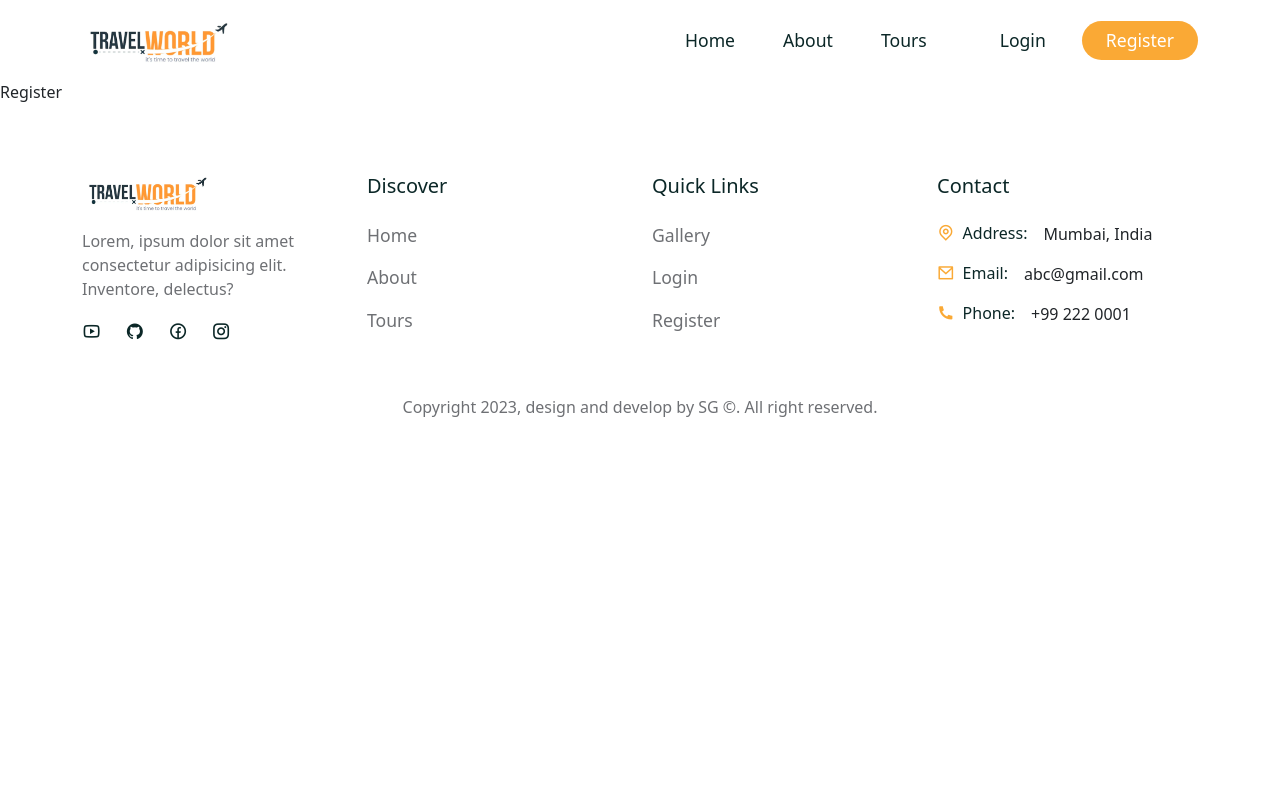
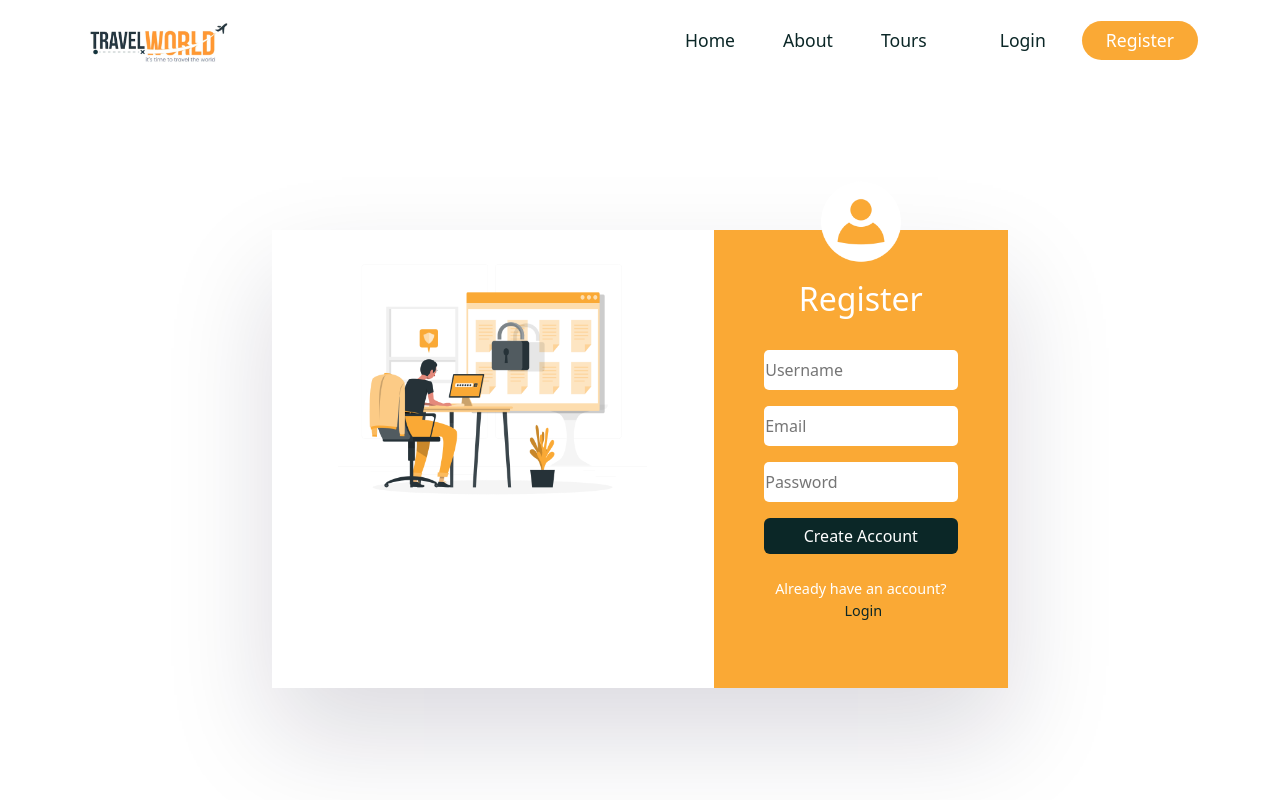
Before and after one commit to sweedalgharshi/tour-mern, a React (Create React App) app in the folder frontend/: page /register in a window 1280 px wide. Shown: the top 800 px of the page. Built offline with nearby package versions, Linux system fonts and the light colour scheme; a web font is replaced by a local one.

Commit message:
register component

```diff
--- a/frontend/src/pages/Login.jsx
+++ b/frontend/src/pages/Login.jsx
@@ -39,7 +39,7 @@
                 <Form onClick={handleClick}>
                   <FormGroup>
                     <input
-                      type="text"
+                      type="email"
                       placeholder="Email"
                       required
                       id="email"
--- a/frontend/src/pages/Register.jsx
+++ b/frontend/src/pages/Register.jsx
@@ -1,4 +1,83 @@
+import { Container, Row, Col, Form, FormGroup, Button } from "reactstrap";
+import { Link } from "react-router-dom";
+import "../styles/login.css";
+
+import { useState } from "react";
+
+import registerImg from "../assets/images/register.png";
+import userIcon from "../assets/images/user.png";
+
 function Register() {
-  return <div>Register</div>;
+  const [credential, setCredential] = useState({
+    username: undefined,
+    email: undefined,
+    password: undefined,
+  });
+
+  const handleChange = (e) => {
+    setCredential((prev) => ({ ...prev, [e.target.id]: e.target.value }));
+  };
+
+  const handleClick = (e) => {
+    e.preventDefault();
+  };
+  return (
+    <section>
+      <Container>
+        <Row>
+          <Col lg="8" className="m-auto">
+            <div className="login__container d-flex justify-content-between">
+              <div className="login__img">
+                <img src={registerImg} alt="" />
+              </div>
+
+              <div className="login__form">
+                <div className="user">
+                  <img src={userIcon} alt="" />
+                </div>
+                <h2>Register</h2>
+
+                <Form onClick={handleClick}>
+                  <FormGroup>
+                    <input
+                      type="text"
+                      placeholder="Username"
+                      required
+                      id="username"
+                      onChange={handleChange}
+                    />
+                  </FormGroup>
+                  <FormGroup>
+                    <input
+                      type="email"
+                      placeholder="Email"
+                      required
+                      id="email"
+                      onChange={handleChange}
+                    />
+                  </FormGroup>
+                  <FormGroup>
+                    <input
+                      type="password"
+                      placeholder="Password"
+                      required
+                      id="password"
+                      onChange={handleChange}
+                    />
+                  </FormGroup>
+                  <Button className="btn secondary__btn auth__btn" type="submit">
+                    Create Account
+                  </Button>
+                </Form>
+                <p>
+                  Already have an account? <Link to="/login">Login</Link>
+                </p>
+              </div>
+            </div>
+          </Col>
+        </Row>
+      </Container>
+    </section>
+  );
 }
 export default Register;
```
